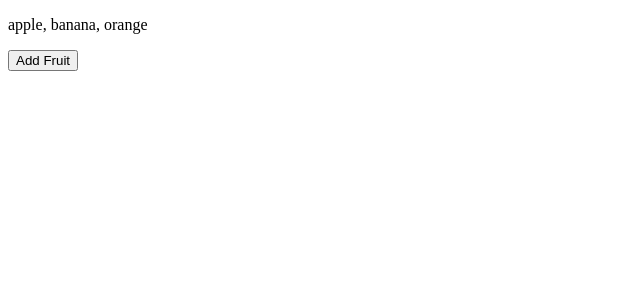
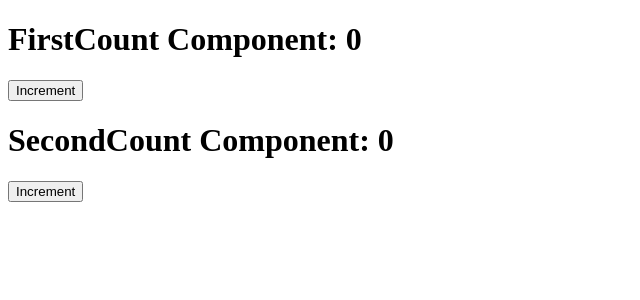
Before and after one commit to kwantke/reactjs_typescript, a React (Vite) app: page / in a window 1280 px wide. Shown: the top 300 px of the page, without its empty margins (0-640 px from the left). Built offline with nearby package versions, Linux system fonts and the light colour scheme.

Commit message:
상태의 독립성 이해하기

```diff
--- a/src/App.tsx
+++ b/src/App.tsx
@@ -1,19 +1,11 @@
-import { useState } from "react";
+import FirstCount from "./components/FirstCount";
+import SecondCount from "./components/SecondCount";
 
 export default function App() {
-  const [fruits, setFruits] = useState(["apple", "banana", "orange"]);
-  const handleAddFruit = () => {
-    //setFruits((fruits) => ["melon", ...fruits]);
-    // setFruits((fruits) =>
-    //   fruits.map((fruit) => (fruit === "apple" ? "grape" : fruit))
-    // );
-    //...fruits.slice(0, 1) : 배열 fruits의 0번 인덱스부터 1개를 잘라서
-    setFruits((fruits) => [...fruits.slice(0, 1), "grape", ...fruits.slice(1)]);
-  };
   return (
     <>
-      <p>{fruits.join(", ")}</p>
-      <button onClick={handleAddFruit}>Add Fruit</button>
+      <FirstCount />
+      <SecondCount />
     </>
   );
 }
--- /dev/null
+++ b/src/components/FirstCount.tsx
@@ -0,0 +1,12 @@
+import { useState } from "react";
+
+export default function FirstCount() {
+  console.log("FirstCount")
+  const [count, setCount] = useState(0);
+  return (
+    <>
+      <h1>FirstCount Component: {count}</h1>
+      <button onClick={() => setCount((count) => count + 1)}>Increment</button>
+    </>
+  );
+}
--- /dev/null
+++ b/src/components/SecondCount.tsx
@@ -0,0 +1,12 @@
+import { useState } from "react";
+
+export default function SecondCount() {
+  console.log("SecondCount")
+  const [count, setCount] = useState(0);
+  return (
+    <>
+      <h1>SecondCount Component: {count}</h1>
+      <button onClick={() => setCount((count) => count + 1)}>Increment</button>
+    </>
+  );
+}
```
